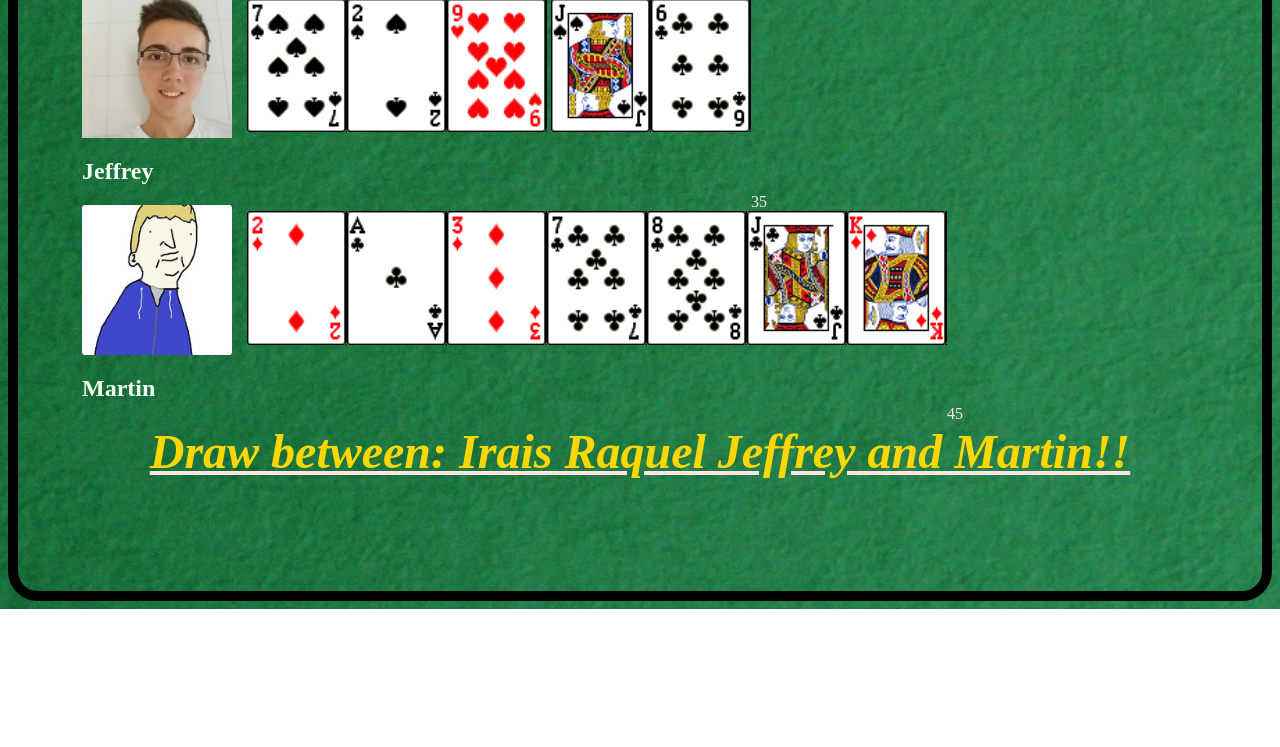
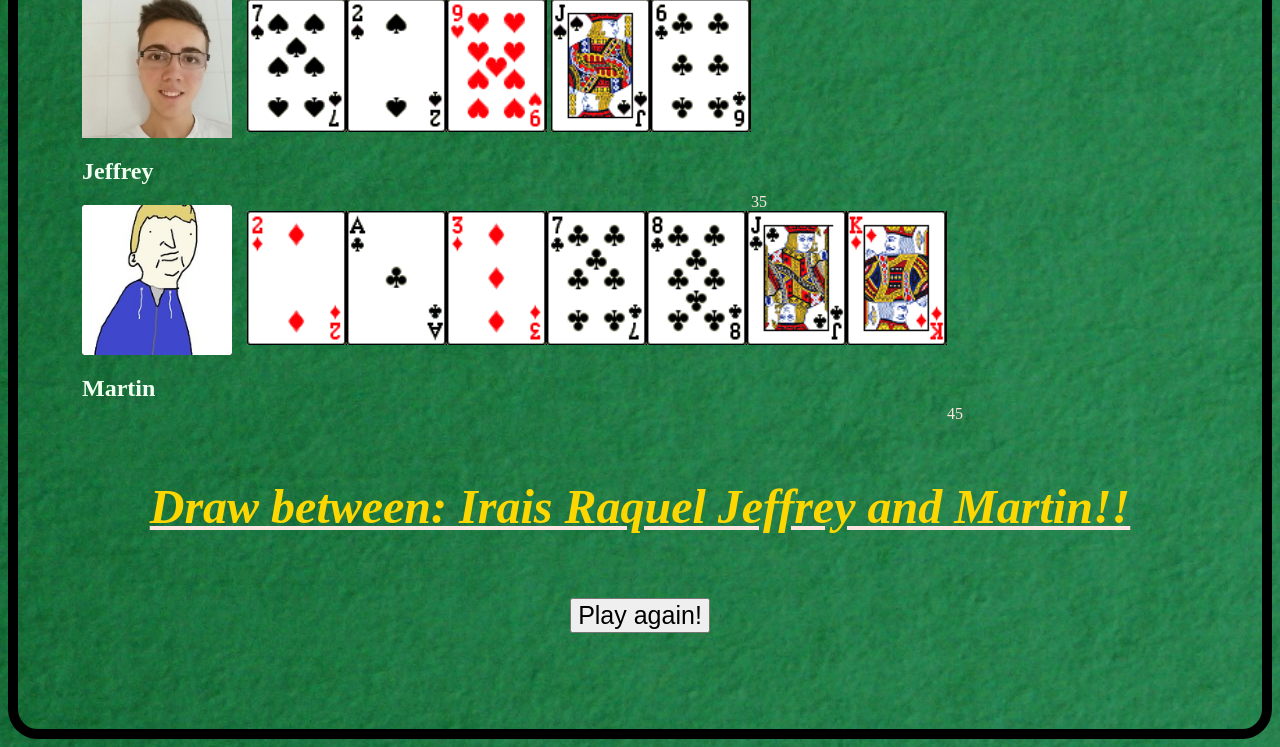
Before and after one commit to zromen5/CST336_Lab3, a PHP site: page / in a window 1280 px wide. Shown: the part 635-1382 px from the top of the page. Before the commit the page ends 1244 px from the top, so only its background shows below. Run offline with PHP 8.4, Linux system fonts and the light colour scheme.

Commit message:
Added a button

```diff
--- a/css/styles.css
+++ b/css/styles.css
@@ -40,7 +40,7 @@ h3
 }
 
 .text {
-    position:absolute;
+    position: relative;
     width:300px;
     height:300px;
     top: 1050px;
@@ -64,6 +64,14 @@ h3
 #result{
     clear:both;
 }
+
+#main {
+        position: relative;
+        padding: 16px;
+        /*margin-top: 30px;*/
+        /*font-size:25px !important;*/
+}
+
 /*.points*/
 /*{*/
     /*padding-left: 15%!important;*/
--- a/index.php
+++ b/index.php
@@ -149,7 +149,7 @@
                     echo $winner['name']." wins ".$totalPoints;
 
                 else {
-                    echo "Draw between: ";
+                    echo "<br/> Draw between: ";
                     for($i = 0; $i < sizeof($tmp) - 1; $i++)
                         echo $tmp[$i]['name']." ";
                     echo "and ".$tmp[sizeof($tmp) - 1]['name'];
@@ -174,13 +174,23 @@
                     <source src=sound/Yay.mp3 type=audio/mpeg>
                     Your browser does not support the audio element.
                     </audio>";
+
             echo "<div class='players'>";
             printGameState($allPlayers);
             echo"</div>";
+
             echo "<div class='cards'>";
             play(35, $allPlayers);
             echo "</div>";
+
             displayWinner($allPlayers);
         ?>
+
+        <div id = "main" style = "text-align:center">
+            <form>
+                <input type = "submit" value = "Play again!" style = "font-size: 25px"/>
+            </form>
+        </div>
+
     </body>
 </html>
```
